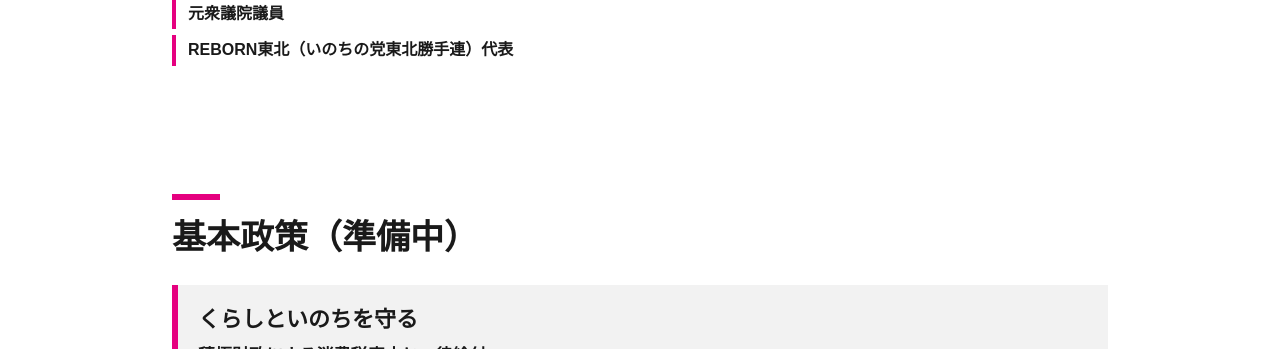
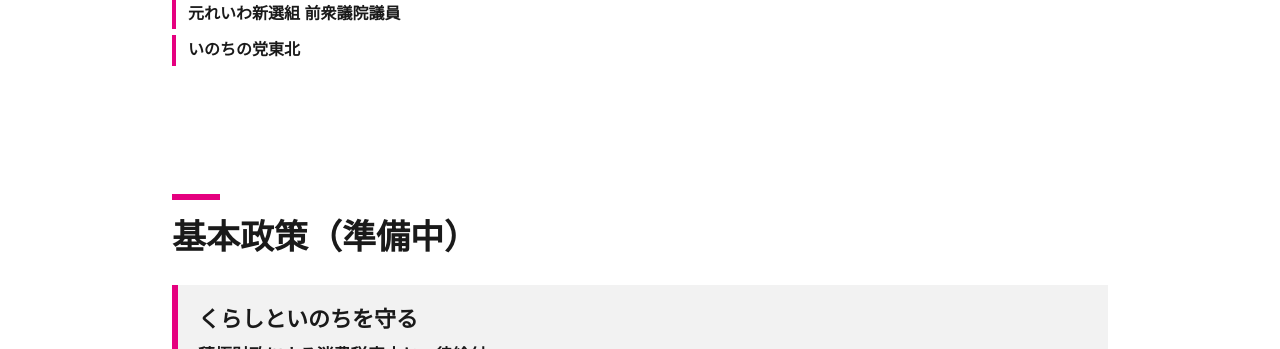
Before and after one commit to RebornTohoku/politician-website, a plain HTML site: page index.html in a window 1280 px wide. Shown: the part 751-1100 px from the top of the page. Drawn offline with Linux system fonts and the light colour scheme.

Commit message:
Update titles for politician representation

```diff
--- a/index.html
+++ b/index.html
@@ -63,8 +63,8 @@
   <div class="hero-text">
     <p class="kana">さわら わかこ</p>
     <h1>佐原若子</h1>
-    <p class="title">元衆議院議員</p>
-    <p class="title">REBORN東北（いのちの党東北勝手連）代表</p>
+    <p class="title">元れいわ新選組 前衆議院議員</p>
+    <p class="title">いのちの党東北</p>
   </div>
 </section>
 
```
